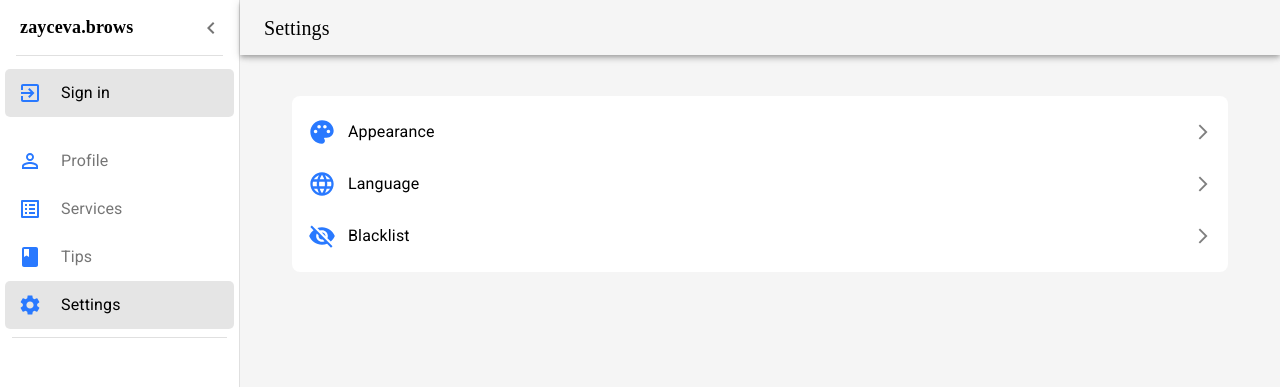
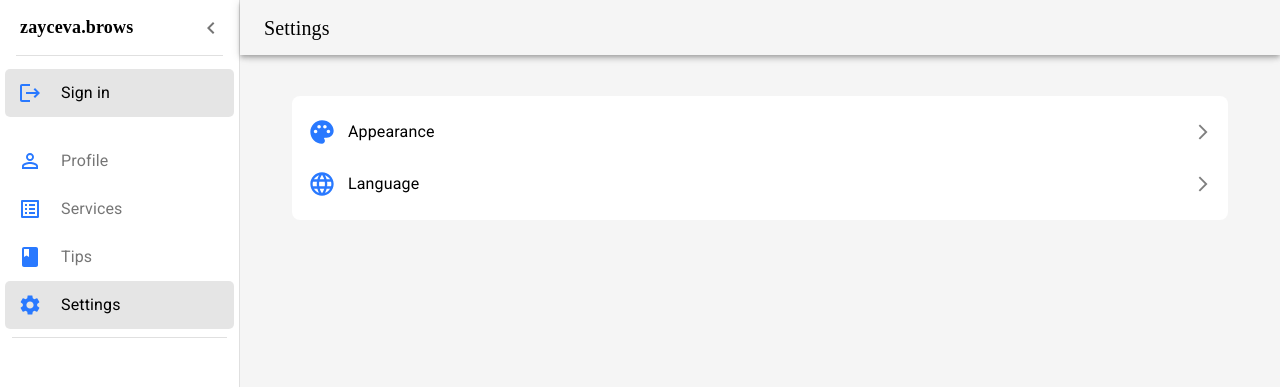
Before and after one commit to GordeySt/zayceva.brows-frontend, a React (Create React App) app: page /settings in a window 1280 px wide. Shown: the top 387 px of the page. Built offline with nearby package versions, Linux system fonts and the light colour scheme; a web font is replaced by a local one.

Commit message:
feat: add isLoggedIn check to buttons

```diff
--- a/src/components/common/navigation/AppTopBar.tsx
+++ b/src/components/common/navigation/AppTopBar.tsx
@@ -8,13 +8,17 @@ import {
   AppBarProps as MuiAppBarProps,
   Box,
 } from "@mui/material";
-import { Menu, ArrowBack, Person } from "@mui/icons-material";
+import { Menu, ArrowBack, Person, Logout } from "@mui/icons-material";
 import { makeStyles } from "@mui/styles";
 import { MAX_TABLET_WIDTH } from "../../../common/constants/adaptiveConstants";
 import { useHistory } from "react-router-dom";
 import { useRoute } from "../../../common/utils/routeUtils";
 import { useTranslation } from "react-i18next";
-import { LOGIN_ROUTE } from "../../../common/constants/routesConstants";
+import {
+  DEFAULT_ROUTE,
+  LOGIN_ROUTE,
+} from "../../../common/constants/routesConstants";
+import { useStore } from "../../../common/stores/Store";
 
 const drawerWidth = 240;
 
@@ -94,6 +98,9 @@ const AppTopBar = ({ open, handleDrawerOpen }: IProps) => {
   const history = useHistory();
   const route = useRoute();
   const { t } = useTranslation();
+  const {
+    authStore: { isLoggedIn, signOut },
+  } = useStore();
 
   return (
     <AppBar className={classes.appBar} position="fixed" open={open}>
@@ -136,9 +143,19 @@ const AppTopBar = ({ open, handleDrawerOpen }: IProps) => {
         </div>
         {route?.showBottomBar && (
           <Box className={classes.appBarMenuItems}>
-            <IconButton onClick={() => history.push(LOGIN_ROUTE)} size="large">
+            <IconButton
+              onClick={() =>
+                history.push(isLoggedIn ? DEFAULT_ROUTE : LOGIN_ROUTE)
+              }
+              size="large"
+            >
               <Person className={classes.accountIcon} />
             </IconButton>
+            {isLoggedIn && (
+              <IconButton onClick={() => signOut()}>
+                <Logout className={classes.accountIcon} />
+              </IconButton>
+            )}
           </Box>
         )}
       </Toolbar>
--- a/src/components/common/navigation/SidebarDrawer.tsx
+++ b/src/components/common/navigation/SidebarDrawer.tsx
@@ -9,7 +9,7 @@ import {
   ListItemText,
   IconButton,
 } from "@mui/material";
-import { KeyboardArrowLeft, HelpOutline } from "@mui/icons-material";
+import { KeyboardArrowLeft, HelpOutline, Logout } from "@mui/icons-material";
 import { makeStyles } from "@mui/styles";
 import { icons, menuItems } from "./utils/menuItems";
 import { alpha } from "@mui/material";
@@ -17,6 +17,7 @@ import { useHistory, useLocation } from "react-router-dom";
 import { ABOUT_ROUTE } from "../../../common/constants/routesConstants";
 import { useTranslation } from "react-i18next";
 import { MAX_TABLET_WIDTH } from "../../../common/constants/adaptiveConstants";
+import { useStore } from "../../../common/stores/Store";
 
 const drawerWidth = 240;
 
@@ -159,6 +160,13 @@ const SidebarDrawer = ({ open, handleDrawerClose }: IProps) => {
   const classes = useStyles({ open });
   const location = useLocation();
   const { t } = useTranslation();
+  const {
+    authStore: { isLoggedIn, signOut },
+  } = useStore();
+
+  const handleSignButtonClick = () => {
+    isLoggedIn ? signOut() : history.push(menuItems[0].to);
+  };
 
   return (
     <Drawer variant="permanent" open={open}>
@@ -170,7 +178,24 @@ const SidebarDrawer = ({ open, handleDrawerClose }: IProps) => {
       </DrawerHeader>
       <Divider variant="middle" />
       <List className={classes.menuList}>
-        {menuItems.slice(0, 5).map(({ labelKey, icon, to }, i) => {
+        <ListItem
+          button
+          onClick={handleSignButtonClick}
+          className={
+            classes.menuListItem +
+            (location.pathname === menuItems[0].to ? " " + classes.active : "")
+          }
+        >
+          <ListItemIcon className={classes.menuListItemIcon}>
+            <Logout className={classes.menuIcon} fontSize="medium" />
+          </ListItemIcon>
+          <ListItemText
+            primary={
+              isLoggedIn ? "Sign out" : t(`menu.${menuItems[0].labelKey}`)
+            }
+          />
+        </ListItem>
+        {menuItems.slice(1, 5).map(({ labelKey, icon, to }, i) => {
           const Icon = icons[icon];
 
           return (
--- a/src/components/schedule-page/Scheduler.tsx
+++ b/src/components/schedule-page/Scheduler.tsx
@@ -49,6 +49,7 @@ interface IProps {
 const Scheduler = ({ appointments }: IProps) => {
   const {
     userSettingsStore: { userSettings },
+    authStore: { isAdminRole },
   } = useStore();
   const theme = useTheme();
   const matchesTablets = useMediaQuery(
@@ -144,8 +145,8 @@ const Scheduler = ({ appointments }: IProps) => {
         <Appointments appointmentComponent={CustomAppointment} />
         <AppointmentTooltip
           showCloseButton
-          showOpenButton
-          showDeleteButton
+          showOpenButton={isAdminRole}
+          showDeleteButton={isAdminRole}
           contentComponent={AppointmentTooltipContent}
         />
         <AppointmentForm
@@ -163,7 +164,7 @@ const Scheduler = ({ appointments }: IProps) => {
             />
           )}
         />
-        {!matchesTablets && <DragDropProvider />}
+        {!matchesTablets && isAdminRole && <DragDropProvider />}
       </ReactScheduler>
     </Paper>
   );
--- a/src/components/services-page/ServiceCard.tsx
+++ b/src/components/services-page/ServiceCard.tsx
@@ -1,21 +1,37 @@
-import { Button, Card, CardActions, CardContent, Chip, Divider, Grid, Theme, Typography } from '@mui/material';
-import React from 'react';
+import {
+  Button,
+  Card,
+  CardActions,
+  CardContent,
+  Chip,
+  Divider,
+  Grid,
+  Theme,
+  Typography,
+} from "@mui/material";
 import { makeStyles } from "@mui/styles";
-import { MAX_TABLET_WIDTH, MIN_WIDTH } from "../../common/constants/adaptiveConstants";
+import {
+  MAX_TABLET_WIDTH,
+  MIN_WIDTH,
+} from "../../common/constants/adaptiveConstants";
 import { formatTimeToHoursAndMinutes } from "../../pages/services-page/utils/timeUtils";
 import { useTranslation } from "react-i18next";
 import { useHistory } from "react-router-dom";
-import { SERVICES_SCHEDULE_ROUTE } from "../../common/constants/routesConstants";
+import {
+  LOGIN_ROUTE,
+  SERVICES_SCHEDULE_ROUTE,
+} from "../../common/constants/routesConstants";
+import { useStore } from "../../common/stores/Store";
 
 const useStyles = makeStyles((theme: Theme) => ({
   rootCard: {
     padding: "10px",
     borderRadius: "10px",
-        height: '100%',
+    height: "100%",
     overflow: "hidden",
-        display: 'flex',
-        flexDirection: 'column',
-        justifyContent: 'space-between',
+    display: "flex",
+    flexDirection: "column",
+    justifyContent: "space-between",
 
     [theme.breakpoints.down(MAX_TABLET_WIDTH)]: {
       width: "100%",
@@ -26,26 +42,26 @@ const useStyles = makeStyles((theme: Theme) => ({
   },
   titleAndPriceDiv: {
     display: "flex",
-        justifyContent: 'space-between',
-        alignItems: 'center',
-        marginBottom: '1rem'
+    justifyContent: "space-between",
+    alignItems: "center",
+    marginBottom: "1rem",
   },
   title: {
-        width: '75%'
+    width: "75%",
   },
   description: {
-        display: 'flex',
-        alignItems: 'center'
+    display: "flex",
+    alignItems: "center",
   },
   divider: {
-        margin: '1rem 0'
+    margin: "1rem 0",
   },
   availabilityTitle: {
-        marginBottom: '1rem'
+    marginBottom: "1rem",
   },
   timeChip: {
-        margin: '0 10px 10px 0'
-    }
+    margin: "0 10px 10px 0",
+  },
 }));
 
 interface IProps {
@@ -59,37 +75,57 @@ const ServiceCard = ({ title, price, description, availableTime }: IProps) => {
   const classes = useStyles();
   const history = useHistory();
   const { t } = useTranslation();
+  const {
+    authStore: { isLoggedIn },
+  } = useStore();
 
   return (
     <Grid item xs={12} md={6}>
       <Card className={classes.rootCard}>
         <CardContent>
           <div className={classes.titleAndPriceDiv}>
-                        <Typography className={classes.title} variant='h5' component="div">
+            <Typography className={classes.title} variant="h5" component="div">
               {title}
             </Typography>
             <Typography variant="body1" color="text.secondary" component="div">
               {price} р.
             </Typography>
           </div>
-                    <Typography className={classes.description} variant="body2" color="text.secondary">
+          <Typography
+            className={classes.description}
+            variant="body2"
+            color="text.secondary"
+          >
             {description}
           </Typography>
         </CardContent>
         <div>
           <CardContent>
             <Divider className={classes.divider} />
-                        <Typography className={classes.availabilityTitle} variant='subtitle1' component="div">
+            <Typography
+              className={classes.availabilityTitle}
+              variant="subtitle1"
+              component="div"
+            >
               {t`pages.servicesPage.common.todayAvailability`}:
             </Typography>
             <div>
-                            {availableTime.map((t, idx) =>
-                                <Chip key={idx} className={classes.timeChip} label={formatTimeToHoursAndMinutes(t)} />
-                            )}
+              {availableTime.map((t, idx) => (
+                <Chip
+                  key={idx}
+                  className={classes.timeChip}
+                  label={formatTimeToHoursAndMinutes(t)}
+                />
+              ))}
             </div>
           </CardContent>
           <CardActions>
-                        <Button onClick={() => history.push(SERVICES_SCHEDULE_ROUTE)} variant='contained'>
+            <Button
+              onClick={() =>
+                history.push(isLoggedIn ? SERVICES_SCHEDULE_ROUTE : LOGIN_ROUTE)
+              }
+              variant="contained"
+            >
               {t`pages.servicesPage.common.bookService`}
             </Button>
           </CardActions>
@@ -97,6 +133,6 @@ const ServiceCard = ({ title, price, description, availableTime }: IProps) => {
       </Card>
     </Grid>
   );
-}
+};
 
 export default ServiceCard;
--- a/src/pages/settings-pages/SettingsMenuPage.tsx
+++ b/src/pages/settings-pages/SettingsMenuPage.tsx
@@ -14,6 +14,7 @@ import {
   LANGUAGE_SETTINGS_ROUTE,
 } from "../../common/constants/routesConstants";
 import { useTranslation } from "react-i18next";
+import { useStore } from "../../common/stores/Store";
 
 const useStyles = makeStyles((theme: Theme) => ({
   root: {
@@ -74,36 +75,49 @@ interface IMenuItem {
   icon: keyof typeof icons;
   textKey: string;
   to: string;
+  isVisible: boolean;
 }
 
-const settingsMenuItems: IMenuItem[] = [
+const createMenuItems = (
+  isLoggedIn: boolean,
+  isAdmin: boolean
+): IMenuItem[] => [
   {
     icon: "Palette",
     textKey: "appearanceSettingsMenuItem",
     to: APPEARANCE_SETTINGS_ROUTE,
+    isVisible: true,
   },
   {
     icon: "Language",
     textKey: "languageSettingsMenuItem",
     to: LANGUAGE_SETTINGS_ROUTE,
+    isVisible: true,
   },
   {
     icon: "VisibilityOff",
     textKey: "blacklistSettingsMenuItem",
     to: BLACK_LIST_SETTINGS_ROUTE,
+    isVisible: isLoggedIn && isAdmin,
   },
 ];
 
 const SettingsMenuPage = () => {
   const classes = useStyles();
   const { t } = useTranslation();
+  const {
+    authStore: { isLoggedIn, isAdminRole },
+  } = useStore();
 
   return (
     <div className={classes.root}>
-      {settingsMenuItems.map(({ textKey, icon, to }, i) => {
+      {createMenuItems(isLoggedIn, isAdminRole).map(
+        ({ textKey, icon, to, isVisible }, i) => {
           const Icon = icons[icon];
 
           return (
+            <>
+              {isVisible && (
                 <Link key={i} to={to} className={classes.link}>
                   <Icon className={classes.linkIcon} />
                   <Typography className={classes.linkText}>
@@ -111,8 +125,11 @@ const SettingsMenuPage = () => {
                   </Typography>
                   <ArrowForwardIos className={classes.linkIconChevronRight} />
                 </Link>
+              )}
+            </>
           );
-      })}
+        }
+      )}
     </div>
   );
 };
```
Lines whose indentation alone changed are shown as unchanged.
